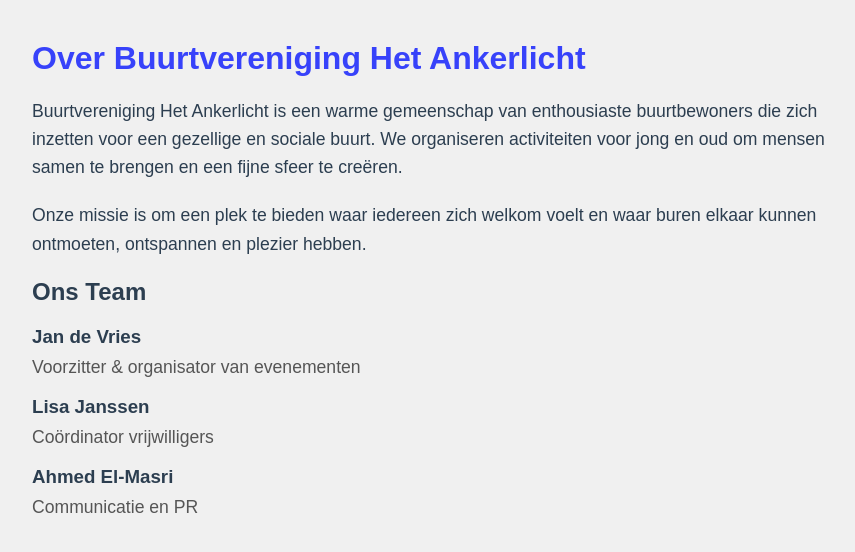
After one commit to Stephankuil/hetankerlicht, a Flask app: page /over-ons in a window 1280 px wide. The commit adds this page. Shown: the top 552 px of the page, without its empty margins (208-1063 px from the left). Run offline with Flask 3, Linux system fonts and the light colour scheme.

Commit message:
versie 2 met over ons pagina en extra aankomende activiteiten add on

```diff
--- a/app.py
+++ b/app.py
@@ -4,6 +4,7 @@ import sqlite3
 import os
 from dotenv import load_dotenv
 from werkzeug.utils import secure_filename
+from datetime import date
 
 load_dotenv()
 
@@ -38,7 +39,25 @@ def home():
 # Portfolio / Over Het Ankerlicht
 @app.route('/over')
 def over():
-    return render_template('over.html')
+    vandaag = date.today().isoformat()  # 'YYYY-MM-DD' formaat
+    conn = sqlite3.connect('ankerlicht.db')
+    conn.row_factory = sqlite3.Row
+    cursor = conn.cursor()
+    # Selecteer activiteiten van vandaag of later, gesorteerd op datum, max 3
+    cursor.execute("""
+        SELECT * FROM activiteiten
+        WHERE datum >= ?
+        ORDER BY datum ASC
+        LIMIT 3
+    """, (vandaag,))
+    activiteiten = cursor.fetchall()
+    conn.close()
+    return render_template('over.html', activiteiten=activiteiten)
+
+
+@app.route('/over-ons')
+def over_ons():
+    return render_template('over_ons.html')
 
 # Publieke agenda
 @app.route('/agenda')
--- a/templates/contact.html
+++ b/templates/contact.html
@@ -14,5 +14,7 @@
     <p>Heb je vragen, ideeën of wil je vrijwilliger worden?</p>
     <p>Stuur een mailtje naar: <strong>info@hetankerlicht.nl</strong></p>
     <p>Of kom langs op ons adres: Ankerstraat 1, 1234 AB Buurtstad</p>
+
+<a href="{{ url_for('over') }}" class="btn">terug naar startpagina</a>
 </body>
 </html>
--- /dev/null
+++ b/templates/over_ons.html
@@ -0,0 +1,63 @@
+<!DOCTYPE html>
+<html lang="nl">
+<head>
+<meta charset="UTF-8" />
+<title>Over Ons - Het Ankerlicht</title>
+<style>
+  body {
+    font-family: Arial, sans-serif;
+    background-color: #f0f0f0;
+    color: #2c3e50;
+    margin: 40px auto;
+    max-width: 800px;
+    padding: 0 20px;
+  }
+  h1 {
+    color: #3742fa;
+    margin-bottom: 20px;
+  }
+  p {
+    font-size: 1.1em;
+    line-height: 1.6;
+    margin-bottom: 20px;
+  }
+  .team-member {
+    margin-bottom: 15px;
+  }
+  .team-member h3 {
+    margin: 0 0 5px 0;
+    color: #2c3e50;
+  }
+  .team-member p {
+    margin: 0;
+    color: #555;
+  }
+</style>
+</head>
+<body>
+
+  <h1>Over Buurtvereniging Het Ankerlicht</h1>
+
+  <p>Buurtvereniging Het Ankerlicht is een warme gemeenschap van enthousiaste buurtbewoners die zich inzetten voor een gezellige en sociale buurt. We organiseren activiteiten voor jong en oud om mensen samen te brengen en een fijne sfeer te creëren.</p>
+
+  <p>Onze missie is om een plek te bieden waar iedereen zich welkom voelt en waar buren elkaar kunnen ontmoeten, ontspannen en plezier hebben.</p>
+
+  <h2>Ons Team</h2>
+
+  <div class="team-member">
+    <h3>Jan de Vries</h3>
+    <p>Voorzitter & organisator van evenementen</p>
+  </div>
+
+  <div class="team-member">
+    <h3>Lisa Janssen</h3>
+    <p>Coördinator vrijwilligers</p>
+  </div>
+
+  <div class="team-member">
+    <h3>Ahmed El-Masri</h3>
+    <p>Communicatie en PR</p>
+  </div>
+
+</body>
+</html>
```
Also changed, not shown: templates/home.html (+32 -15 lines), templates/over.html (+127 -35 lines), static/uploads/Ankerlicht_vooraanzicht.jpeg (renamed from Ankerlicht_vooraanzicht.jpeg), static/uploads/binnenaanzicht.jpeg (renamed from WhatsApp Image 2025-07-04 at 15.37.57.jpeg).
